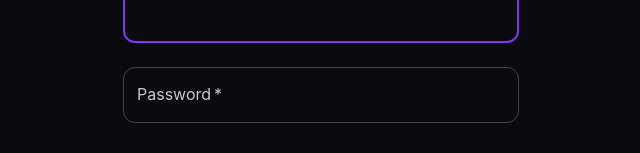
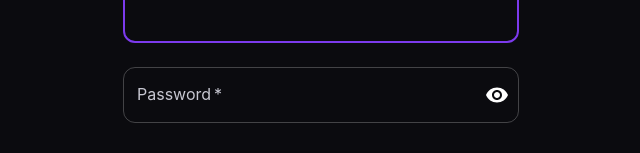
Before and after one commit to zahralatif/mini-amhs-demo-full-main, a Next.js app in the folder frontend/: page /register in a window 1280 px wide. Shown: the part 182-335 px from the top of the page, without its empty margins (319-959 px from the left). Built offline with nearby package versions, Linux system fonts and the light colour scheme.

Commit message:
feat(frontend): add password visibility feature and enhance routing for authentication pages

```diff
--- a/frontend/app/register/page.tsx
+++ b/frontend/app/register/page.tsx
@@ -13,7 +13,10 @@ import {
   Button,
   Alert,
   Link,
+  InputAdornment,
+  IconButton,
 } from '@mui/material';
+import { Visibility, VisibilityOff } from '@mui/icons-material';
 import { useState } from 'react';
 import NextLink from 'next/link';
 
@@ -28,6 +31,7 @@ export default function RegisterPage() {
   const { register: registerUser } = useAuth();
   const router = useRouter();
   const [error, setError] = useState<string | null>(null);
+  const [showPassword, setShowPassword] = useState(false);
   const {
     register,
     handleSubmit,
@@ -35,6 +39,10 @@ export default function RegisterPage() {
   } = useForm<RegisterFormData>({
     resolver: zodResolver(registerSchema),
   });
+
+  const handleTogglePasswordVisibility = () => {
+    setShowPassword(!showPassword);
+  };
 
   const onSubmit = async (data: RegisterFormData) => {
     setError(null);
@@ -82,12 +90,25 @@ export default function RegisterPage() {
             required
             fullWidth
             label="Password"
-            type="password"
+            type={showPassword ? 'text' : 'password'}
             id="password"
             autoComplete="new-password"
             {...register('password')}
             error={!!errors.password}
             helperText={errors.password?.message}
+            InputProps={{
+              endAdornment: (
+                <InputAdornment position="end">
+                  <IconButton
+                    aria-label="toggle password visibility"
+                    onClick={handleTogglePasswordVisibility}
+                    edge="end"
+                  >
+                    {showPassword ? <VisibilityOff /> : <Visibility />}
+                  </IconButton>
+                </InputAdornment>
+              ),
+            }}
           />
           <Button
             type="submit"
```
Also changed, not shown: frontend/app/login/page.tsx (+23 -2 lines), 1 other file (tests, documents, lock files or other folders).
